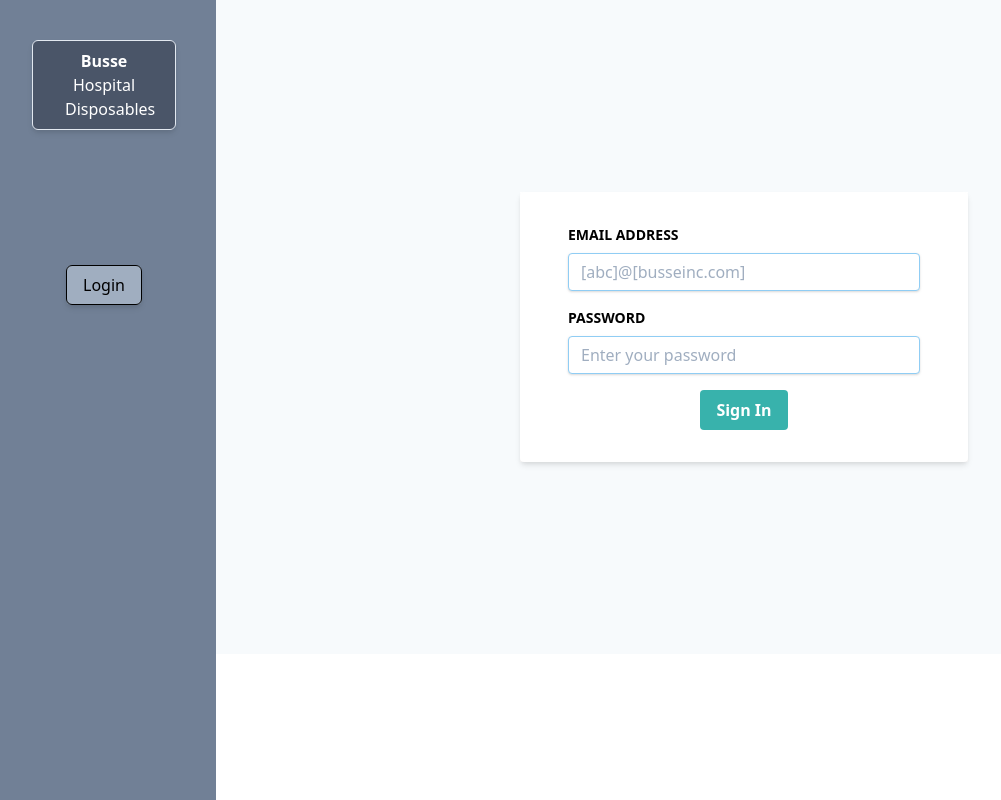
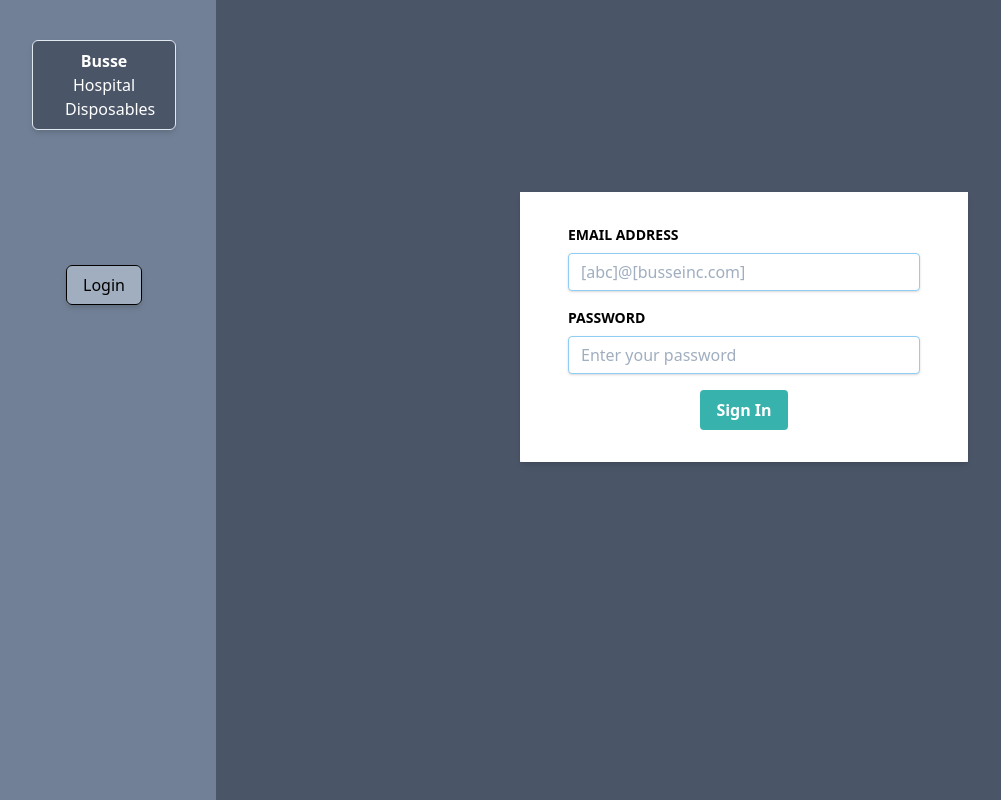
Before and after one commit to jlmodell/busse-sa-v2, a React (Create React App) app: page /#/ in a window 1280 px wide. Shown: the whole page, without its empty margins (8-1009 px from the left). Built offline with nearby package versions, Linux system fonts and the light colour scheme.

Commit message:
changed ui colors

```diff
--- a/src/App.tsx
+++ b/src/App.tsx
@@ -12,7 +12,7 @@
       <div className="w-56 min-h-screen fixed">
         <LeftPane />
       </div>
-      <div className="bg-gray-100 w-screen ml-56">
+      <div className="bg-gray-700 min-h-screen w-screen ml-56">
         <Routes />
       </div>
     </div>
--- a/src/pages/Dashboard.tsx
+++ b/src/pages/Dashboard.tsx
@@ -34,7 +34,7 @@
                     setTab(!tab);
                     (itemRef as any).current.focus()
                 }}><button className="opacity-50 bg-gray-100 hover:opacity-100 hover:bg-gray-200 border text-sm rounded-md p-1 shadow-md">{tab ? "Hide" : "Show"}</button></div>
-                <div className={tab ? "fixed w-1/2 bg-gray-300 mx-10 p-2 border shadow-xl rounded-br-md rounded-bl-md flex items-center justify-center break-all" : "fixed w-1/2 bg-gray-100 mx-10 p-2 border shadow-xl rounded-br-md rounded-bl-md flex items-center justify-center break-all opacity-50"}>
+                <div className={tab ? "fixed w-1/2 bg-gray-300 mx-10 p-2 border shadow-xl rounded-br-md rounded-bl-md flex items-center justify-center break-all" : "fixed w-1/2 bg-gray-100 mx-10 p-2 border shadow-xl rounded-br-md rounded-bl-md flex items-center justify-center break-all opacity-0"}>
                     <label htmlFor="item" className="mx-2 font-bold">Item</label>
                     <input
                         type="text"
```
